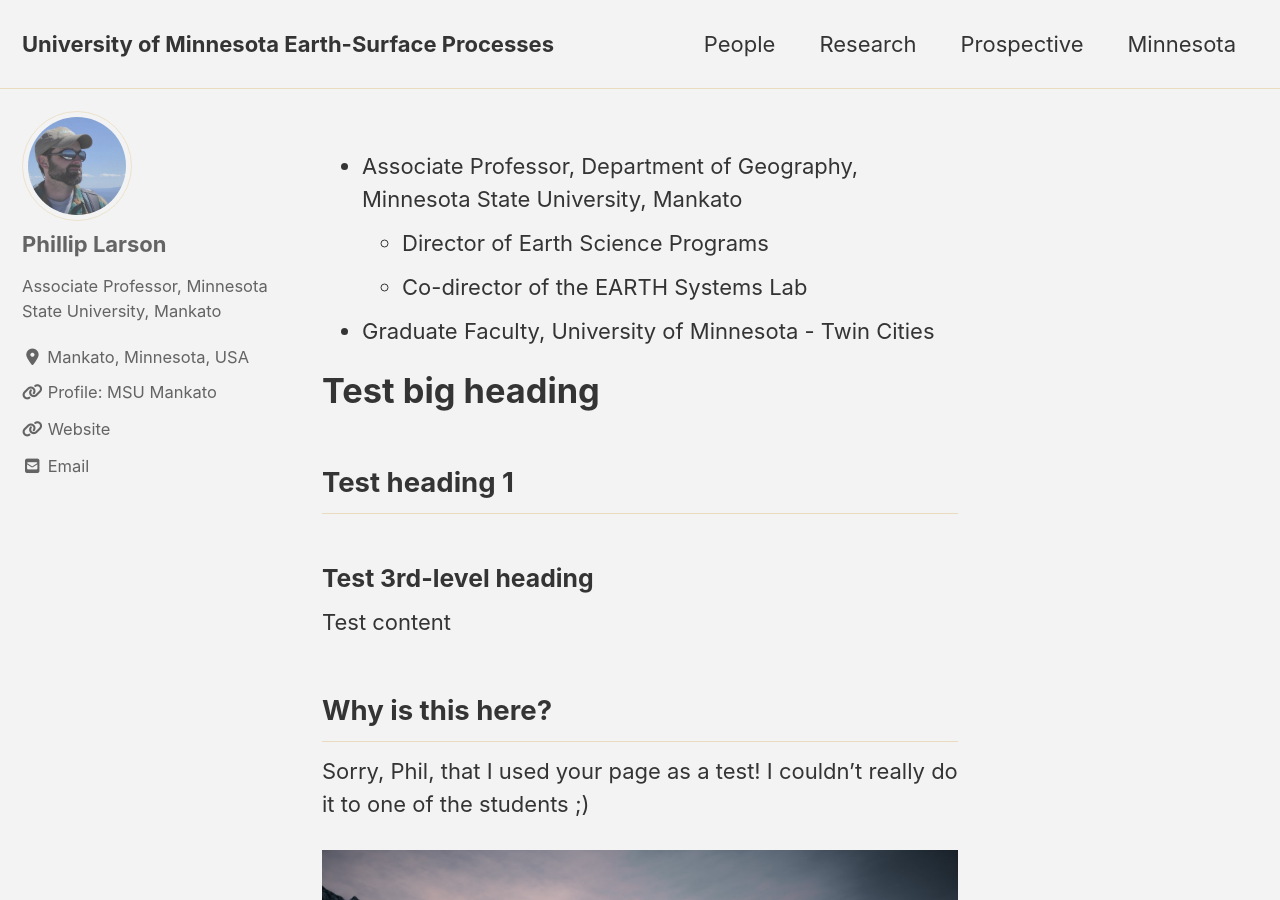
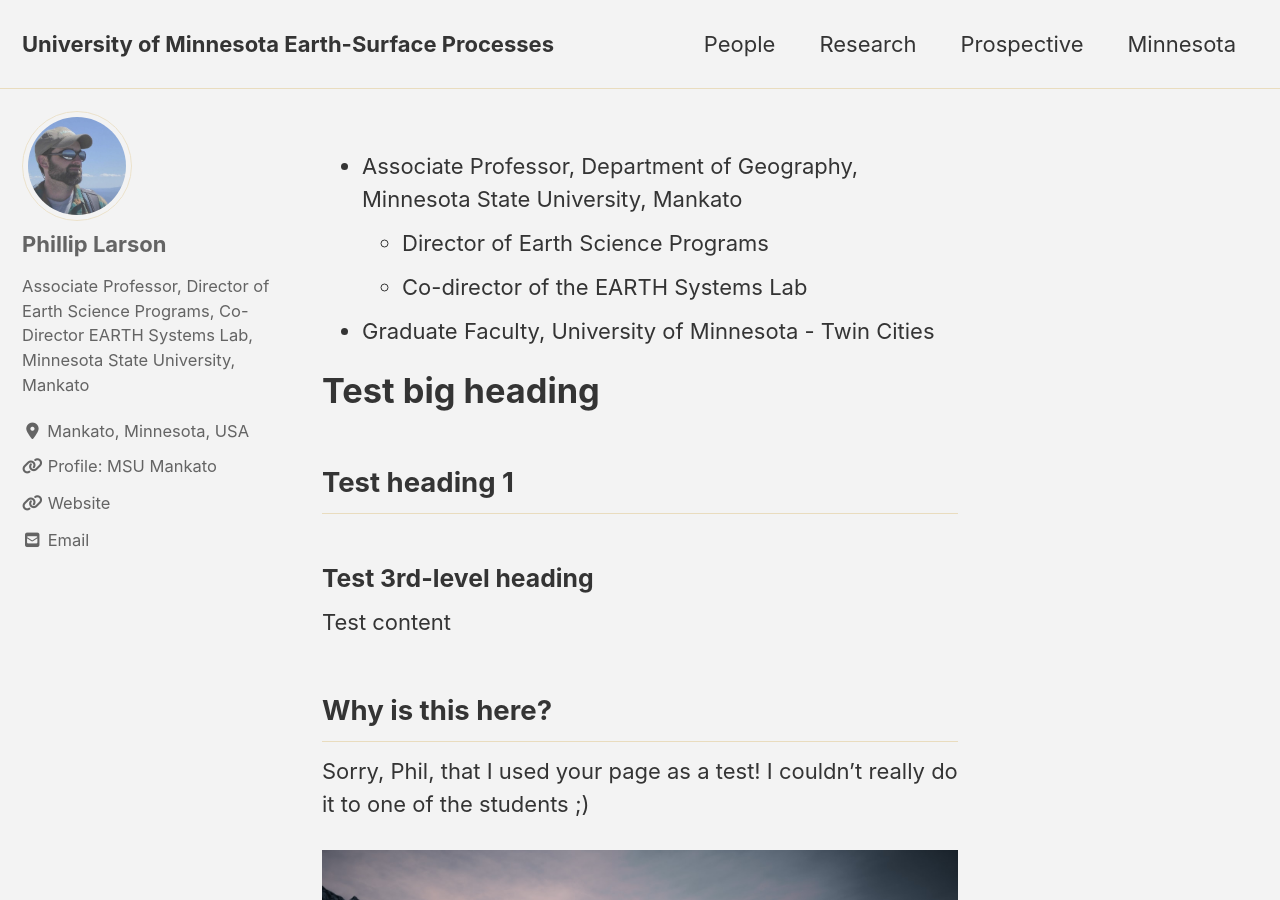
Before and after one commit to MNiMORPH/MNiMORPH.github.io, a Jekyll site: the page built from _pages/personal/phlarson.md, in a window 1280 px wide and 900 px high. Built offline with Jekyll 4.4.1, drawn with Linux system fonts in a browser that asks for light colours; cached includes are drawn as plain includes; nearby versions of some CDN libraries.

Commit message:
Update authors.yml

```diff
--- a/_data/authors.yml
+++ b/_data/authors.yml
@@ -26,7 +26,7 @@
 Phillip Larson:
   name             : "Phillip Larson"
   avatar           : "/assets/images/headshots/larson_square.jpg"
-  bio              : "Associate Professor, Minnesota State University, Mankato"
+  bio              : "Associate Professor, Director of Earth Science Programs, Co-Director EARTH Systems Lab, Minnesota State University, Mankato"
   location         : Mankato, Minnesota, USA
   email            : phillip.larson@mnsu.edu
   links:
```
